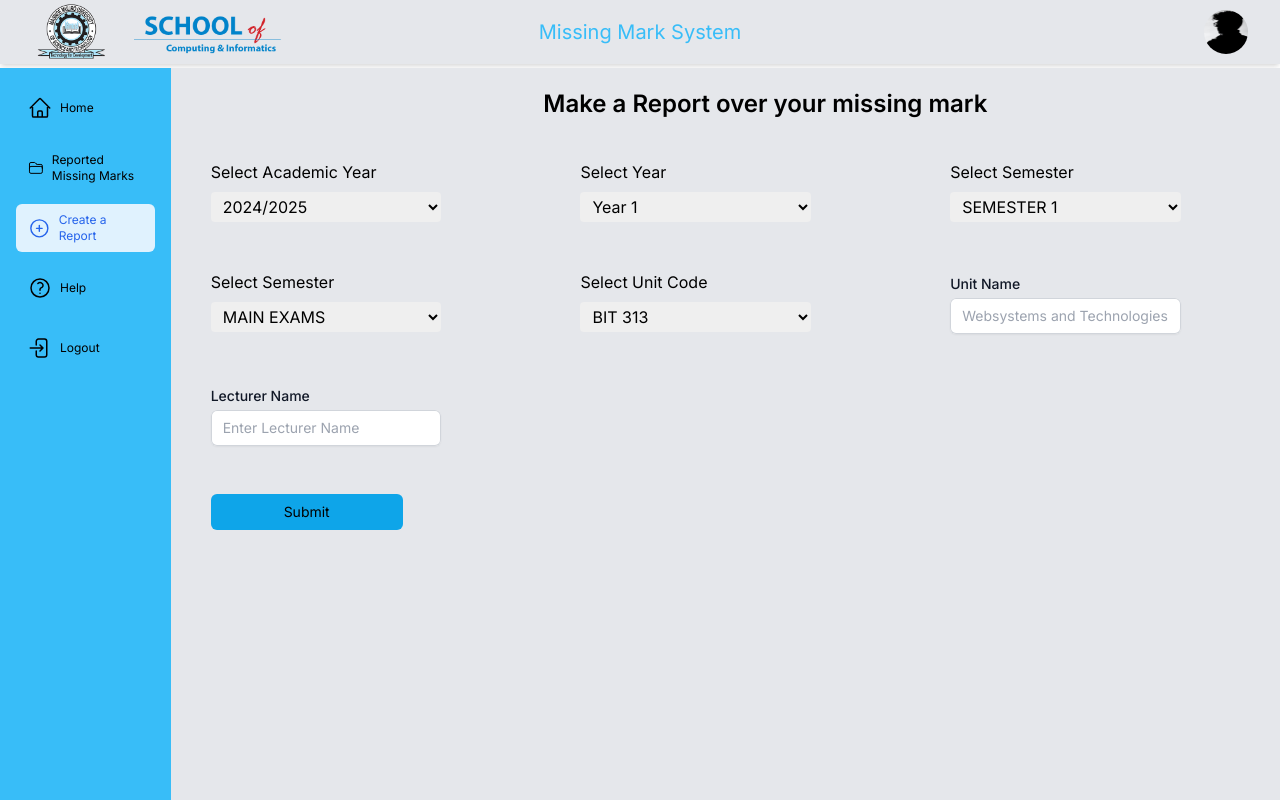
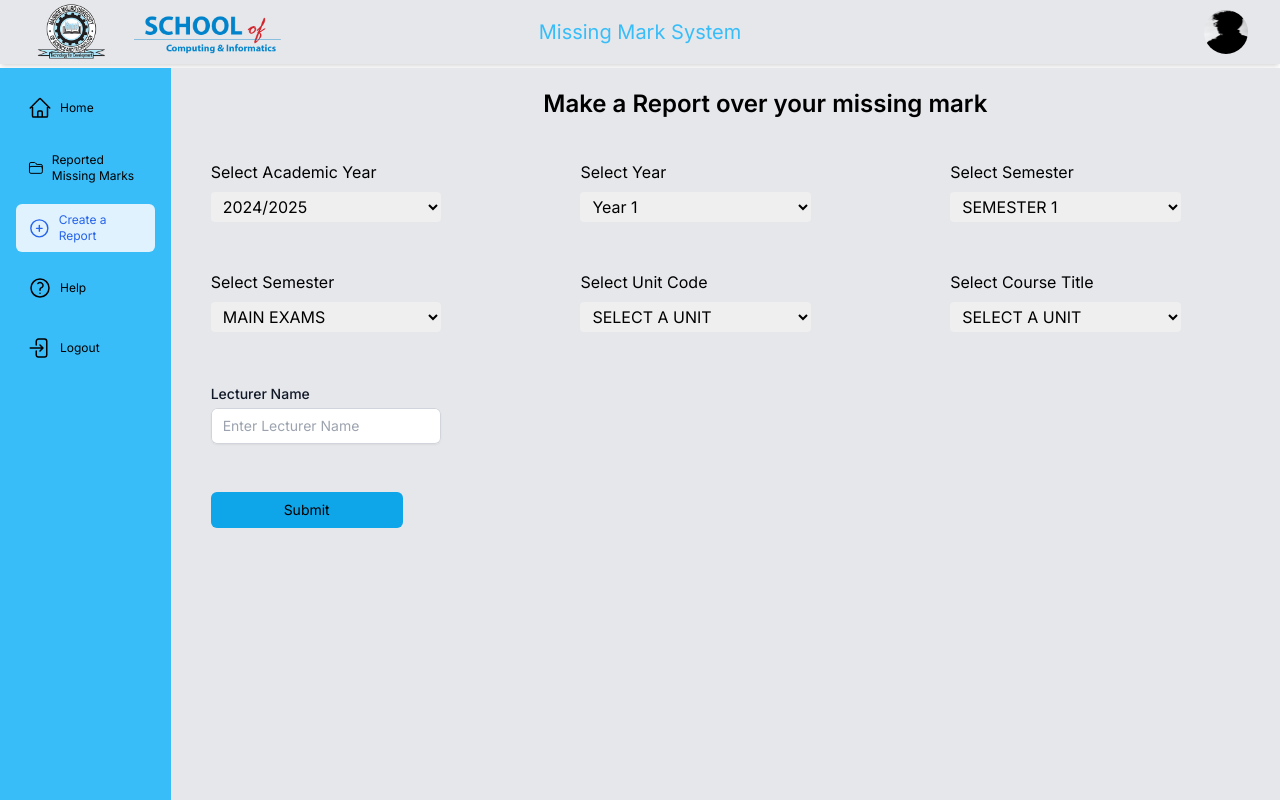
Before and after one commit to ClarenceLaria/missing-marks-system, a Next.js app: page /Student/create in a window 1280 px wide. Built offline with nearby package versions, Linux system fonts and the light colour scheme.

Commit message:
error correction

```diff
--- a/app/(users)/Student/(pages)/create/page.tsx
+++ b/app/(users)/Student/(pages)/create/page.tsx
@@ -4,15 +4,15 @@ import Input from '@/app/Components/Input'
 import React, { useEffect, useState } from 'react'
 
 export default function page() {
-    const [disabled, setDisabled] = useState(false);
-    const [loading, setisLoading] = useState(false);
+    // const [disabled, setDisabled] = useState(false);
+    // const [loading, setisLoading] = useState(false);
 
-    const toggleLoading = () => {
-        setisLoading((prevLoading) => !prevLoading);
-      };
-    useEffect(() => {
-        setDisabled(loading);
-      }, [loading]);
+    // const toggleLoading = () => {
+    //     setisLoading((prevLoading) => !prevLoading);
+    //   };
+    // useEffect(() => {
+    //     setDisabled(loading);
+    //   }, [loading]);
   return (
     <div className='w-full h-full mx-10 my-5'>
         <h1 className='font-semibold text-2xl flex justify-center'>Make a Report over your missing mark</h1>
@@ -58,6 +58,7 @@ export default function page() {
             <div className='w-[18vw]'>
                 <label>Select Unit Code</label><br/>
                 <select className='my-2 w-[18vw] px-2 py-1 rounded' name="cars" id="cars" >
+                    <option value="" disabled selected>SELECT A UNIT</option>
                     <option value="BIT313">BIT 313</option>
                     <option value="BIT314">BIT 314</option>
                     <option value="BIT316">BIT 316</option>
@@ -68,17 +69,17 @@ export default function page() {
                 </select>
             </div>
             <div className='w-[18vw]'>
-                <Input
-                    id='unitName'
-                    name='unitName'
-                    label='Unit Name'
-                    required
-                    type='text'
-                    placeholder='Websystems and Technologies II'
-                    disabled={disabled}
-                    value={''}
-                    // onChange={()=>{}}
-                    />
+                <label>Select Course Title</label><br/>
+                <select className='my-2 w-[18vw] px-2 py-1 rounded' name="cars" id="cars" >
+                    <option value="" disabled selected>SELECT A UNIT</option>
+                    <option value="WEBSYSTEMS AND TECHNOLOGIES II">WEBSYSTEMS AND TECHNOLOGIES II</option>
+                    <option value="SOFTWARE ENGINEERING">SOFTWARE ENGINEERING</option>
+                    <option value="OPERATIONS RESEARCH">OPERATIONS RESEARCH</option>
+                    <option value="INFORMATION ASSSURANCE AND SECURITY I">INFORMATION ASSSURANCE AND SECURITY I</option>
+                    <option value="INFORMATION MANAGEMENT">INFORMATION MANAGEMENT</option>
+                    <option value="DATABASE MANAGEMENT">DATABASE MANAGEMENT</option>
+                    <option value="NETWORK ADMIN AND MANAGEMENT">NETWORK ADMIN AND MANAGEMENT</option>
+                </select>
             </div>
             <div className='w-[18vw]'>
                 <Input
@@ -88,8 +89,8 @@ export default function page() {
                     required
                     type='text'
                     placeholder='Enter Lecturer Name'
-                    disabled={disabled}
-                    value={''}
+                    disabled={false}
+                    // value={''}
                     onChange={()=>{}}
                 />
             </div>
```
Also changed, not shown: app/api/auth/[...nextauth]/route.tsx (deleted, +0 -12 lines).
